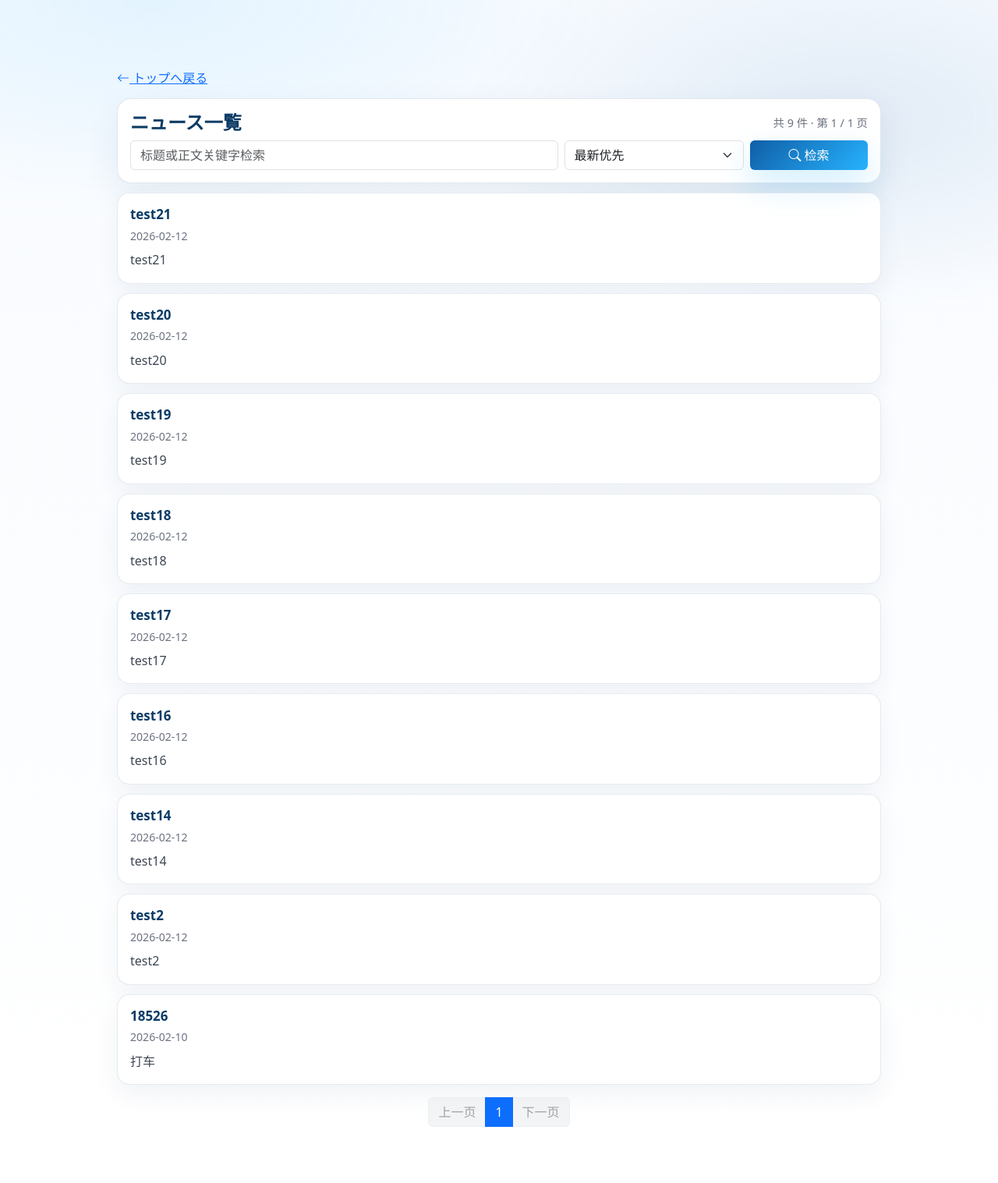
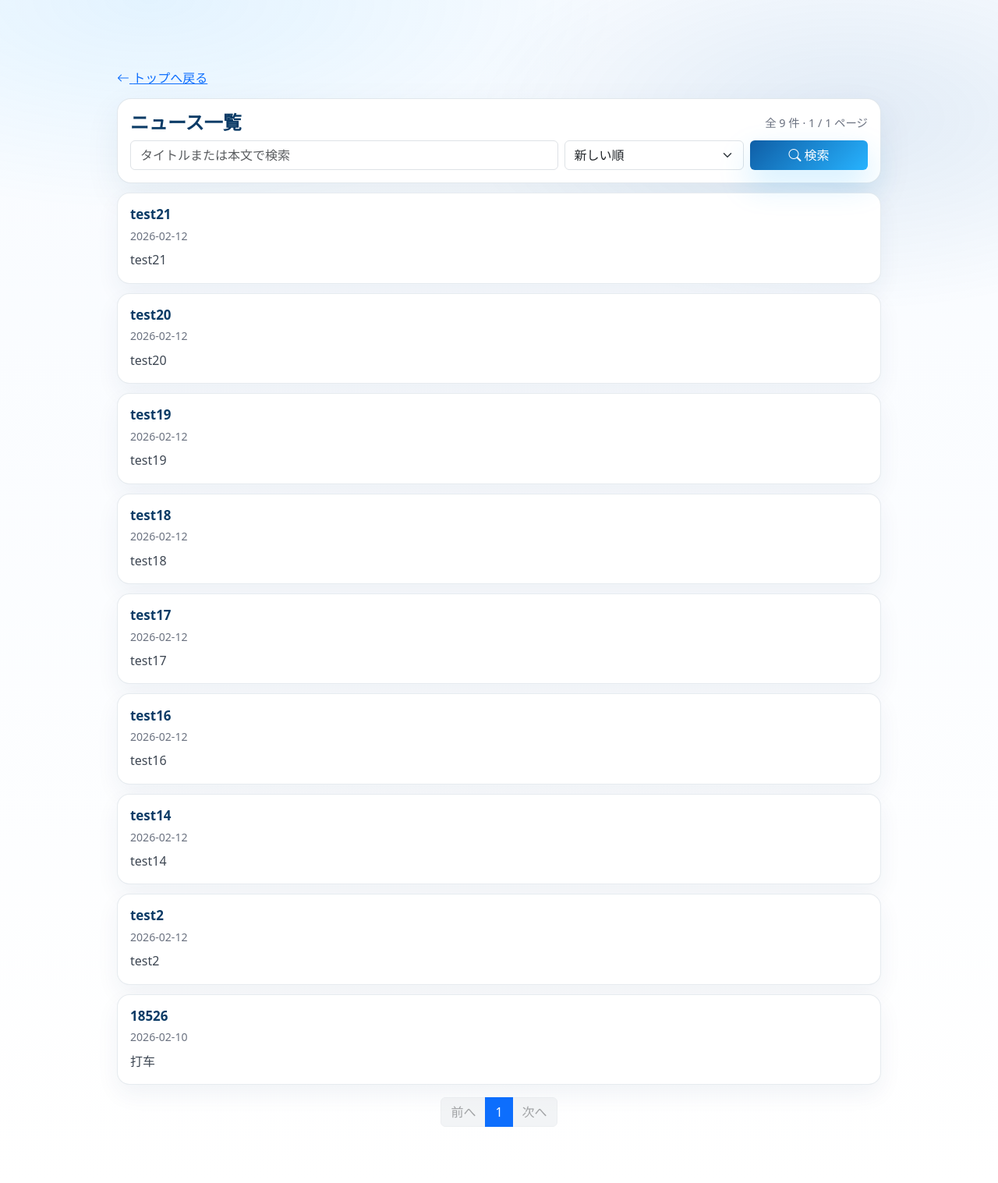
Before and after one commit to morookaatsuhiro/eiho_company_webpage_new, a FastAPI app: page /news in a window 1280 px wide. Shown: the whole page at 78% size. Run offline with FastAPI, Linux system fonts and the light colour scheme; data comes from the database, SQL or seed files in the repository.

Commit message:
'第12次提交、'

```diff
--- a/backend/app/templates/news_list.html
+++ b/backend/app/templates/news_list.html
@@ -63,20 +63,20 @@
         <div class="news-search-card">
           <div class="d-flex flex-wrap justify-content-between align-items-center gap-2 mb-2">
             <h1 class="m-0 h4 text-brand fw-bold">ニュース一覧</h1>
-            <span class="news-toolbar-note">共 {{ total_items }} 件 · 第 {{ page }} / {{ total_pages }} 页</span>
+            <span class="news-toolbar-note">全 {{ total_items }} 件 · {{ page }} / {{ total_pages }} ページ</span>
           </div>
           <form method="get" action="/news" class="row g-2">
             <div class="col-sm-7">
-              <input class="form-control" type="text" name="q" value="{{ keyword }}" placeholder="标题或正文关键字检索">
+              <input class="form-control" type="text" name="q" value="{{ keyword }}" placeholder="タイトルまたは本文で検索">
             </div>
             <div class="col-sm-3">
-              <select class="form-select" name="sort" title="排序方式" aria-label="排序方式">
-                <option value="latest" {% if sort == 'latest' %}selected{% endif %}>最新优先</option>
-                <option value="oldest" {% if sort == 'oldest' %}selected{% endif %}>最早优先</option>
+              <select class="form-select" name="sort" title="並び順" aria-label="並び順">
+                <option value="latest" {% if sort == 'latest' %}selected{% endif %}>新しい順</option>
+                <option value="oldest" {% if sort == 'oldest' %}selected{% endif %}>古い順</option>
               </select>
             </div>
             <div class="col-sm-2 d-grid">
-              <button class="btn btn-brand text-white" type="submit"><i class="bi bi-search"></i> 检索</button>
+              <button class="btn btn-brand text-white" type="submit"><i class="bi bi-search"></i> 検索</button>
             </div>
           </form>
         </div>
@@ -94,14 +94,14 @@
             </article>
           {% endfor %}
         {% else %}
-          <div class="news-item-card text-secondary">没有找到符合条件的新闻。</div>
+          <div class="news-item-card text-secondary">条件に一致するニュースは見つかりませんでした。</div>
         {% endif %}
 
         <div class="pagination-wrap">
           <nav aria-label="News pagination">
             <div class="pagination justify-content-center mb-0">
               <span class="page-item {% if page <= 1 %}disabled{% endif %}">
-                <a class="page-link" href="/news?q={{ keyword }}&sort={{ sort }}&page={{ page - 1 }}">上一页</a>
+                <a class="page-link" href="/news?q={{ keyword }}&sort={{ sort }}&page={{ page - 1 }}">前へ</a>
               </span>
               {% for n in page_numbers %}
                 <span class="page-item {% if n == page %}active{% endif %}">
@@ -109,7 +109,7 @@
                 </span>
               {% endfor %}
               <span class="page-item {% if page >= total_pages %}disabled{% endif %}">
-                <a class="page-link" href="/news?q={{ keyword }}&sort={{ sort }}&page={{ page + 1 }}">下一页</a>
+                <a class="page-link" href="/news?q={{ keyword }}&sort={{ sort }}&page={{ page + 1 }}">次へ</a>
               </span>
             </div>
           </nav>
--- a/test.html
+++ b/test.html
@@ -160,7 +160,7 @@
         </div>
         <div class="news-more-wrap">
           <a class="btn btn-outline-primary btn-outline-brand" href="/news">
-            更多资讯 <i class="bi bi-arrow-right-short"></i>
+            ニュース一覧へ <i class="bi bi-arrow-right-short"></i>
           </a>
         </div>
       </div>
```
